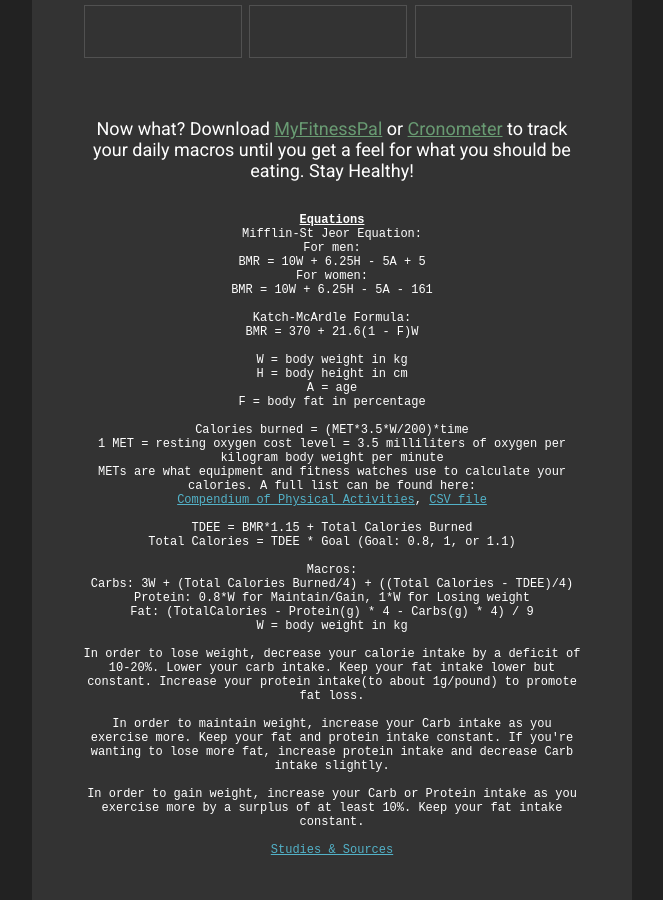
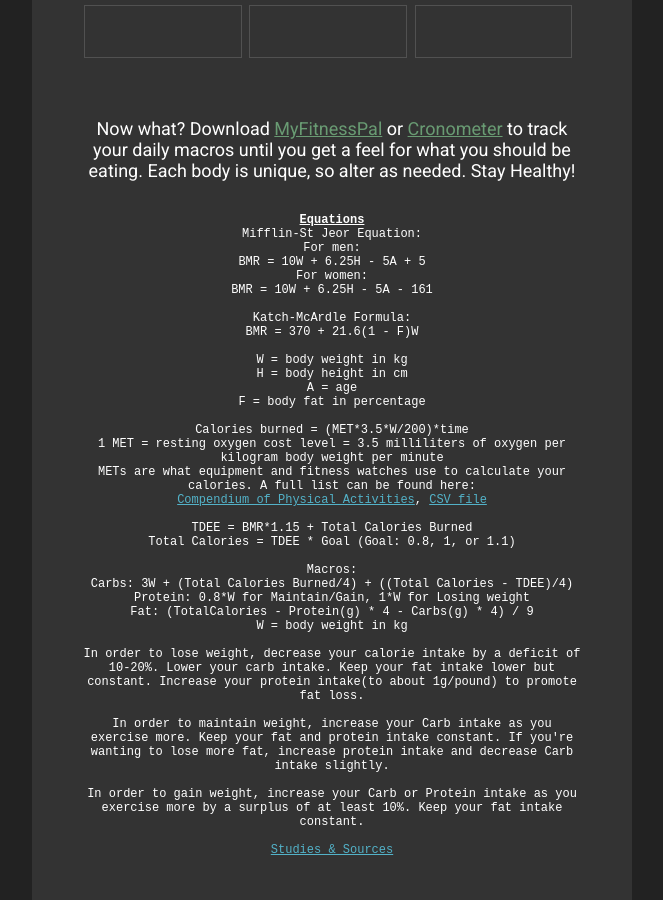
Before and after one commit to mpurses/michaelpurses, a plain HTML site: page Research/Health&Nutrition/index.html in a window 1280 px wide. Shown: the part 1623-2523 px from the top of the page, without its empty margins (308-971 px from the left). Drawn offline with nearby package versions, Linux system fonts and the light colour scheme.

Commit message:
add main excel file

```diff
--- a/Research/Health&Nutrition/index.html
+++ b/Research/Health&Nutrition/index.html
@@ -312,7 +312,7 @@
 			Now what?
 			Download <a href="https://www.myfitnesspal.com/">MyFitnessPal</a> or <a
 				href="https://cronometer.com/">Cronometer</a> to track your daily macros until you get a feel for what
-			you should be eating. Stay Healthy!
+			you should be eating. Each body is unique, so alter as needed. Stay Healthy!
 		</p>
 		<p class="footer">
 			<br />
```
Also changed, not shown: 1 other file.
